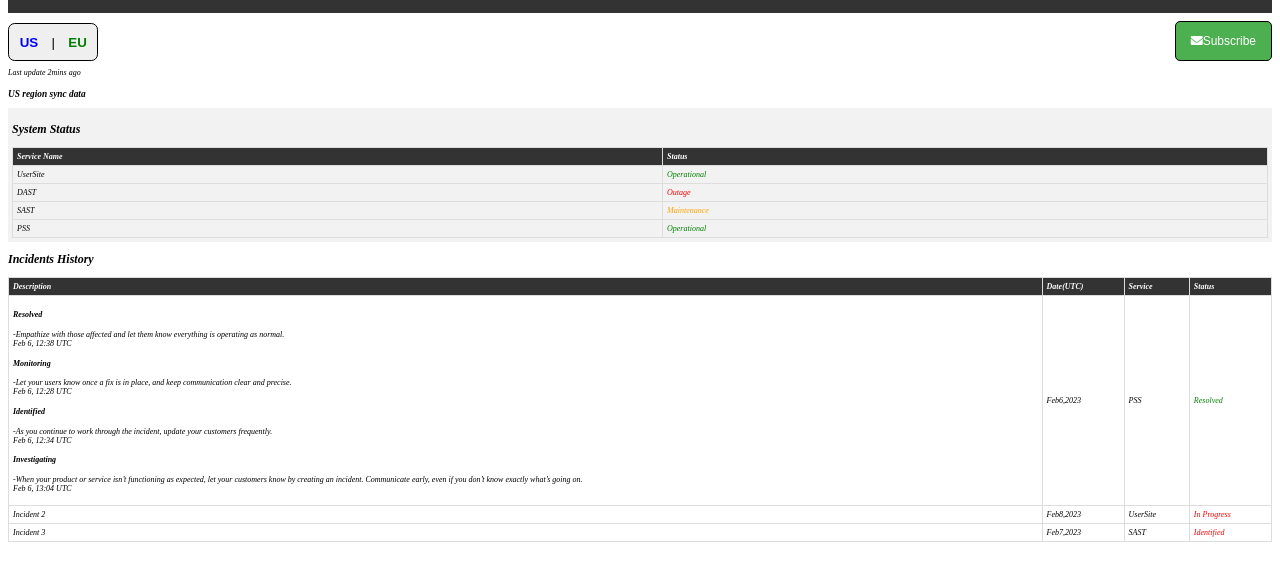
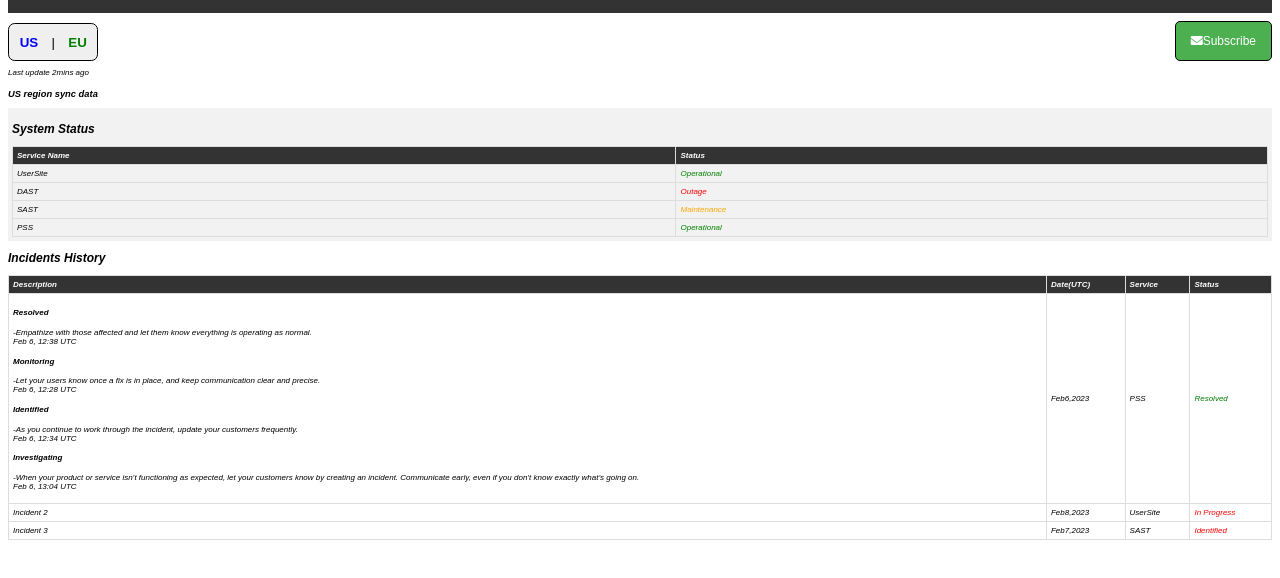
Before and after one commit to srinivas253/Teststatus, a plain HTML site: page index.html in a window 1280 px wide. Shown: the part 64-642 px from the top of the page. Drawn offline with Linux system fonts and the light colour scheme.

Commit message:
Update index.html

```diff
--- a/index.html
+++ b/index.html
@@ -18,7 +18,7 @@
   <div class="pipe">|</div>
   <div id="region-eu" class="region-eu">EU</div>
 </button>
-      <lable id="id-time" style="font-style:italic;font-family: ui-sans-serif;font-size:8px;">Last update 2mins ago</label>
+      <lable id="id-time" style="font-style:italic;font-size:8px;">Last update 2mins ago</label>
 
         <button id="subscribe-button">
   <i class="fa fa-envelope"></i> Subscribe
@@ -73,11 +73,11 @@
           <tbody id="incidents-table">
             <tr>
               <td>
-                <p> <h4>Resolved </h4>-Empathize with those affected and let them know everything is operating as normal.<br><span style="font-style:italic;font-family: ui-sans-serif;">Feb 6, 12:38 UTC</span></p>
-              <p><h4>Monitoring</h4>-Let your users know once a fix is in place, and keep communication clear and precise.<br><span style="font-style:italic;font-family: ui-sans-serif;">Feb 6, 12:28 UTC</span></p>
-                <p><h4>Identified</h4>-As you continue to work through the incident, update your customers frequently.<br><span style="font-style:italic;font-family: ui-sans-serif;">Feb 6, 12:34 UTC</span></p>
+                <p> <h4>Resolved </h4>-Empathize with those affected and let them know everything is operating as normal.<br><span style="font-style:italic;">Feb 6, 12:38 UTC</span></p>
+              <p><h4>Monitoring</h4>-Let your users know once a fix is in place, and keep communication clear and precise.<br><span style="font-style:italic;">Feb 6, 12:28 UTC</span></p>
+                <p><h4>Identified</h4>-As you continue to work through the incident, update your customers frequently.<br><span style="font-style:italic;">Feb 6, 12:34 UTC</span></p>
                 <p><h4>Investigating</h4>-When your product or service isn’t functioning as expected, let your customers know by creating an incident.
-                Communicate early, even if you don’t know exactly what’s going on.<br><span style="font-style:italic;font-family: ui-sans-serif;">Feb 6, 13:04 UTC</span></p>
+                Communicate early, even if you don’t know exactly what’s going on.<br><span style="font-style:italic;">Feb 6, 13:04 UTC</span></p>
               </td>
               <td>Feb6,2023</td>
               <td>PSS</th>
```
